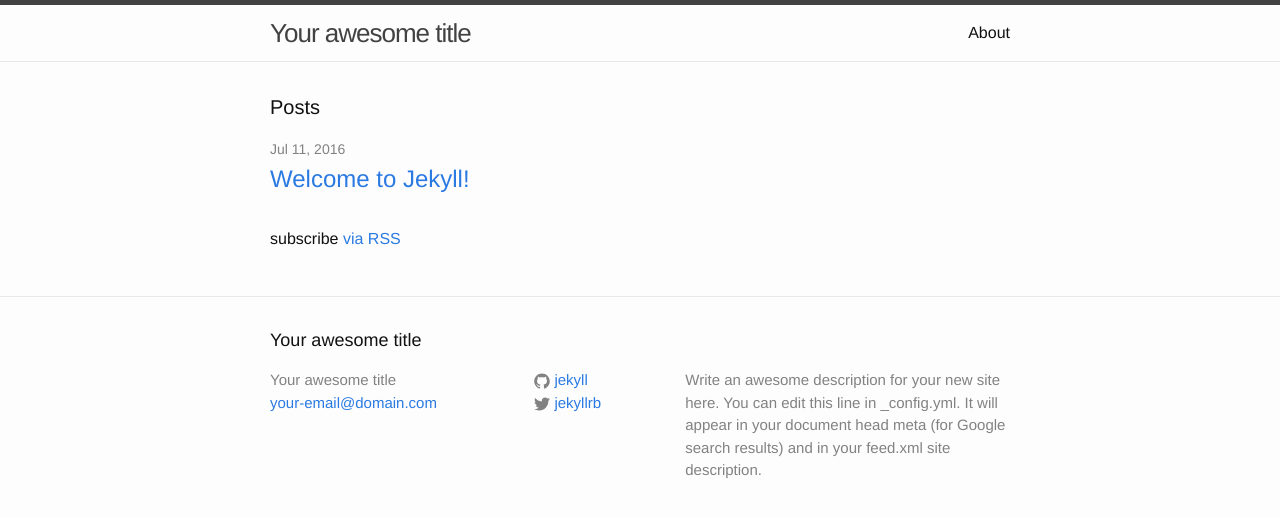
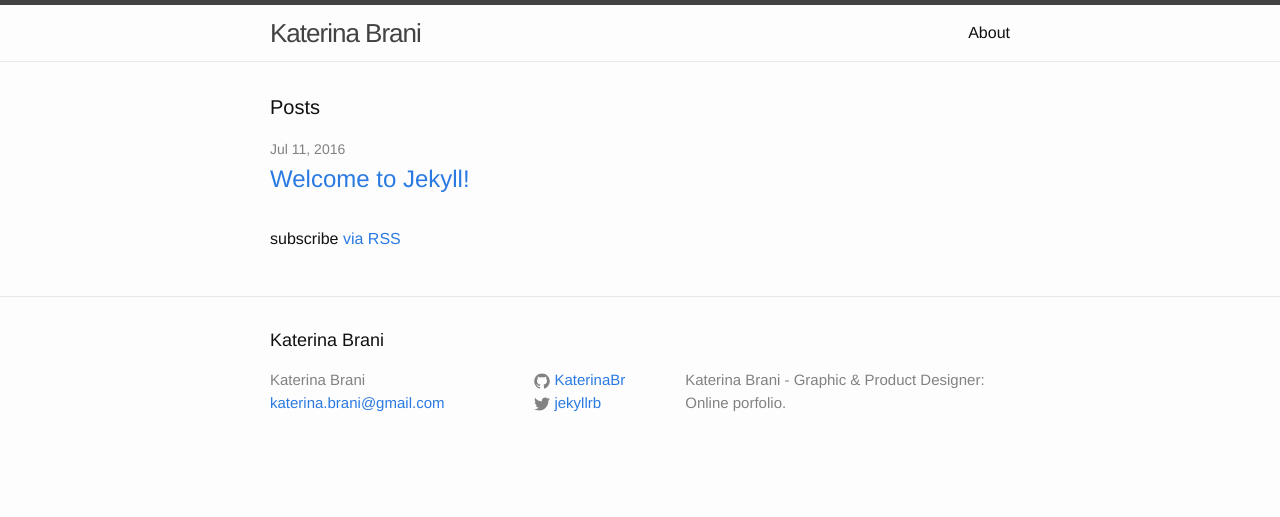
Before and after one commit to KaterinaBr/katerinabr, a Jekyll site: the page built from index.html, in a window 1280 px wide. Shown: the top 517 px of the page. Built offline with Jekyll 4.4.1, drawn with Linux system fonts in a browser that asks for light colours.

Commit message:
Configure project

```diff
--- a/_config.yml
+++ b/_config.yml
@@ -6,16 +6,14 @@
 # 'jekyll serve'. If you change this file, please restart the server process.
 
 # Site settings
-title: Your awesome title
-email: your-email@domain.com
+title: Katerina Brani
+email: katerina.brani@gmail.com
 description: > # this means to ignore newlines until "baseurl:"
-  Write an awesome description for your new site here. You can edit this
-  line in _config.yml. It will appear in your document head meta (for
-  Google search results) and in your feed.xml site description.
+  Katerina Brani - Graphic & Product Designer: Online porfolio.
 baseurl: "" # the subpath of your site, e.g. /blog
-url: "http://yourdomain.com" # the base hostname & protocol for your site
+url: "http://katerinabrani.me/" # the base hostname & protocol for your site
 twitter_username: jekyllrb
-github_username:  jekyll
+github_username:  KaterinaBr
 
 # Build settings
 markdown: kramdown
```
